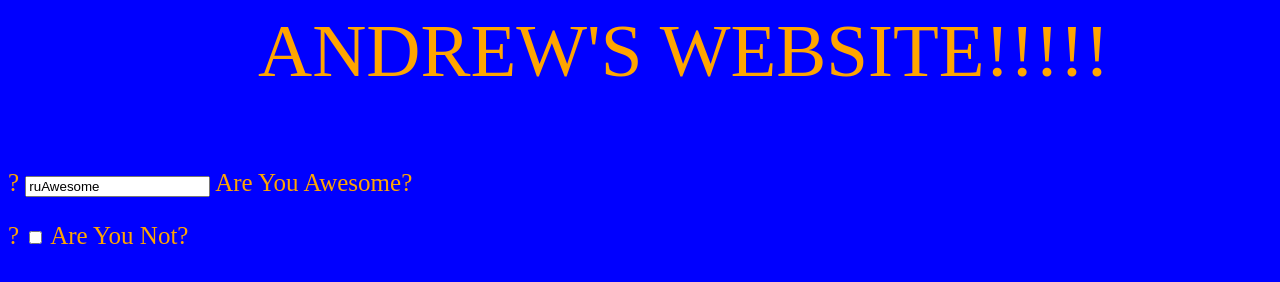
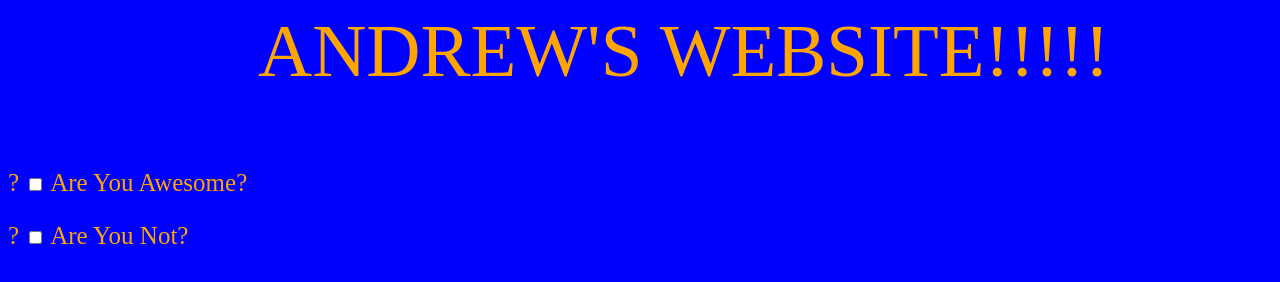
Before and after one commit to DaOnlyDominic/adfw, a plain HTML site: page index.html in a window 1280 px wide. Drawn offline with Linux system fonts and the light colour scheme.

Commit message:
Update index.html

```diff
--- a/index.html
+++ b/index.html
@@ -36,7 +36,7 @@
 			<div class = "DAILLUMINATE">
 				<p>
 					<label>?</label>
-					<input type = "chekbox"
+					<input type = "checkbox"
 						id = "chkAwesome"
 						value = "ruAwesome" />
 					<label for = "chkAwesome"> Are You Awesome?</label>
```
